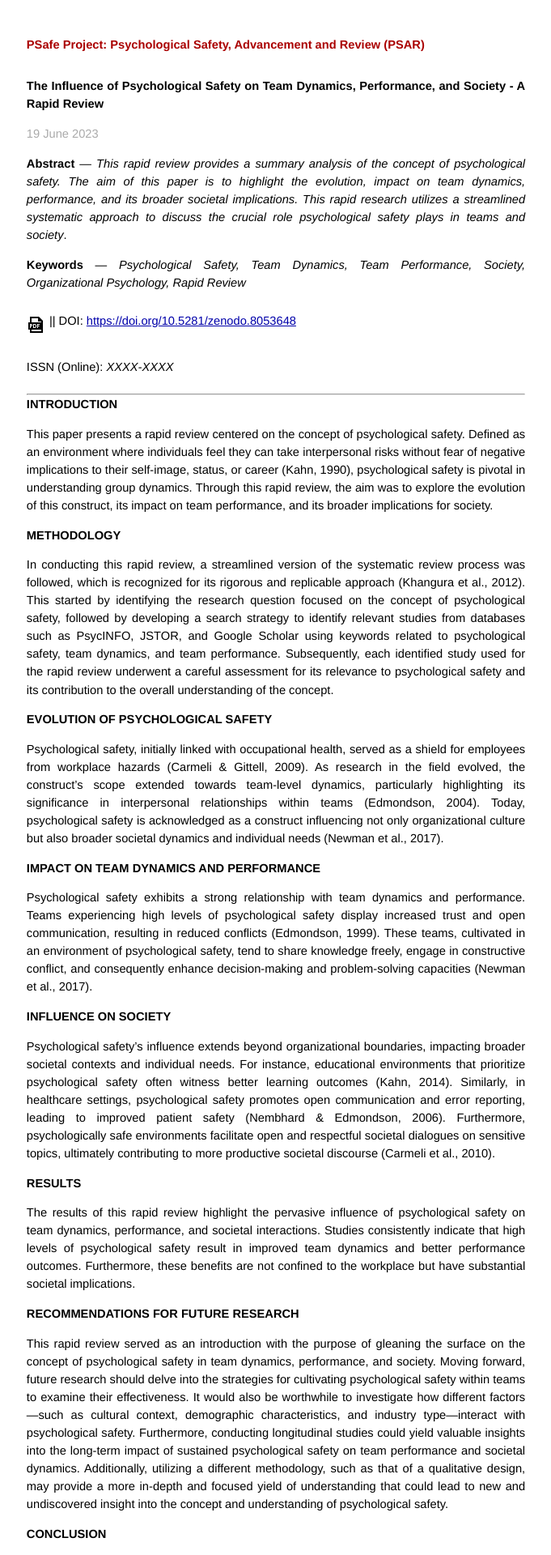
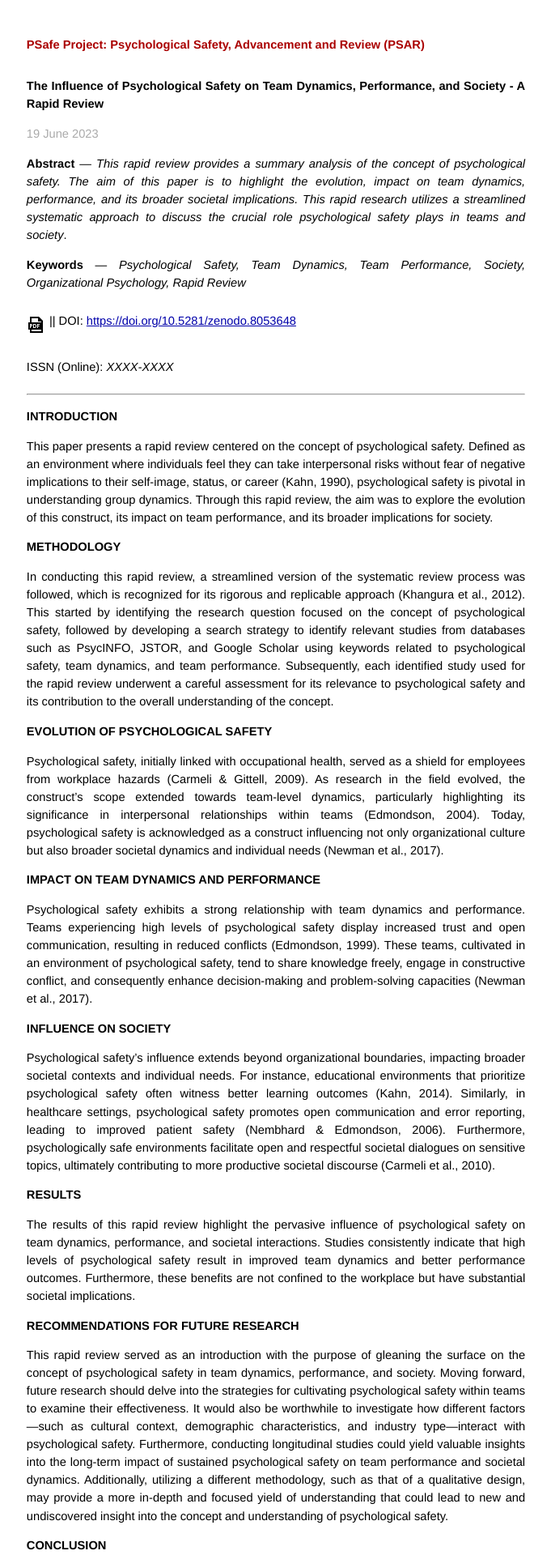
Before and after one commit to atidbit/psafe, a Jekyll site: the page built from _posts/2023-06-19-influence-of-psychological-safety-a-rapid-review.md, in a window 1280 px wide. Shown: the top 1920 px of the page at 81% size, without its empty margins (299-980 px from the left). Built offline with Jekyll 4.4.1, drawn with Linux system fonts in a browser that asks for light colours.

Commit message:
Update 2023-06-19-influence-of-psychological-safety-a-rapid-review.md

```diff
--- a/_posts/2023-06-19-influence-of-psychological-safety-a-rapid-review.md
+++ b/_posts/2023-06-19-influence-of-psychological-safety-a-rapid-review.md
@@ -22,7 +22,7 @@ DOI: <a href="https://doi.org/10.5281/zenodo.8053648" target="_blank">https://do
 
 ISSN (Online): _XXXX-XXXX_
 <br><br>
-<hr style="margin-top:-1em">
+<hr style="margin-top:-1em;margin-bottom:+1em">
 
 ### INTRODUCTION
 
```
